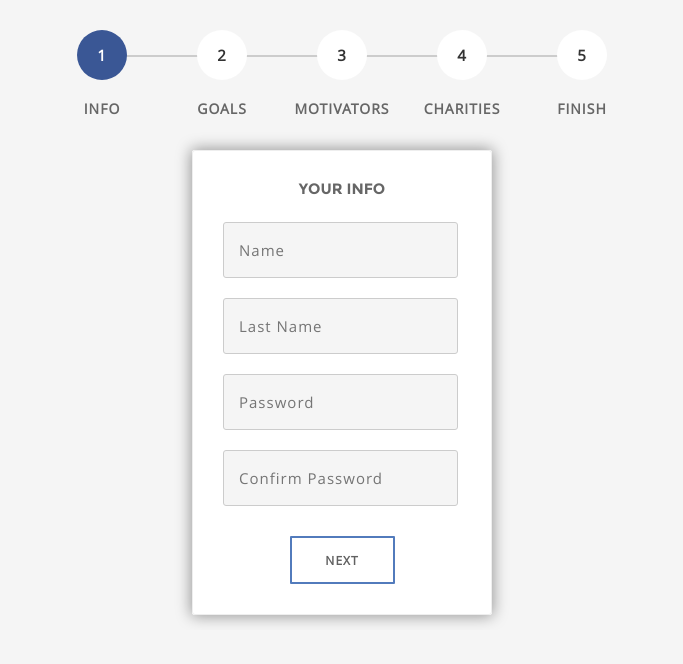
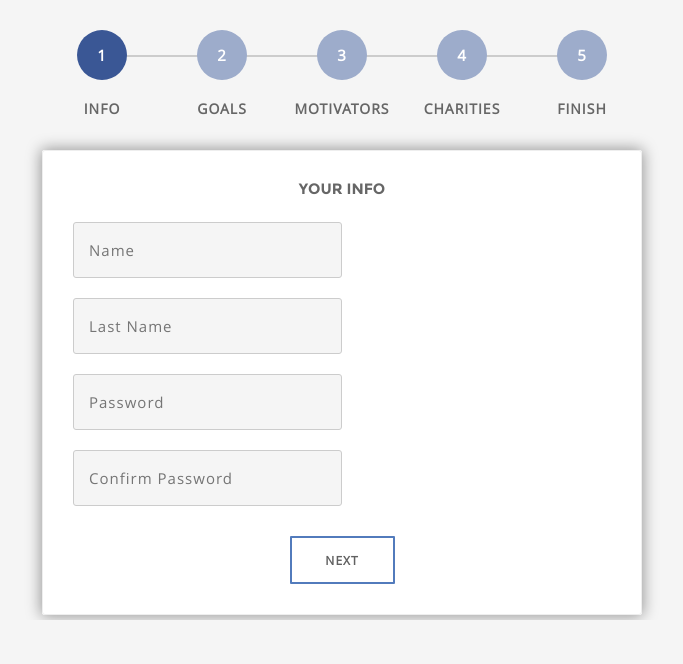
Before and after one commit to g-landia/glandia, a plain HTML site: page registration.html in a window 1280 px wide. Shown: the whole page, without its empty margins (298-981 px from the left). Drawn offline with nearby package versions, Linux system fonts and the light colour scheme.

Commit message:
Registration

```diff
--- a/css/default.css
+++ b/css/default.css
@@ -831,7 +831,7 @@ properly.
 #registration {
     /* padding-top: 20px; */
     padding-bottom: 40px;
-    height: 630px;
+    height: 620px;
     overflow: hidden;
     }
 
@@ -849,8 +849,8 @@ properly.
    box-shadow: 0 0 15px 1px rgba(0, 0, 0, 0.4);
    padding: 20px 30px;
    box-sizing: border-box;
-   width: 50%;
-   margin: 0 25%;/*stacking fieldsets above each other*/
+   width: 100%;
+   margin: 0 0%;/*stacking fieldsets above each other*/
    position: absolute;
 }
 /*Hide all except first fieldset*/
@@ -929,8 +929,8 @@ properly.
    line-height: 50px;
    display: block;
    font-size: 15px;
-   color: #333;
-   background: white;
+   color: #fff;
+   background: #9daccb;
    border-radius: 40px;
    margin: 0 auto 20px auto;
 }
--- a/registration.html
+++ b/registration.html
@@ -100,7 +100,7 @@
     </fieldset>
     <fieldset>
       <h2 class="fs-title">Ready for G-Landia?</h2>
-      <h3 class="fs-subtitle">By clicking "Confirm", you agree with our <a href="terms.html">Terms & Conditions</a></h3>
+      <h3 class="fs-subtitle">By clicking "Confirm", you agree with our <a href="terms.html"><a style="color:#9daccb">Terms & Conditions</a>.</h3>
       <input type="button" name="previous" class="previous action-button" value="Previous" />
       <input type="submit" name="submit" class="submit action-button" value="Confirm" />
     </fieldset>
@@ -108,7 +108,6 @@
  </div>
 </div>
 </section> <!-- Homepage Registration End -->
-
 
 <!-- jQuery -->
 <script src="http://thecodeplayer.com/uploads/js/jquery-1.9.1.min.js" type="text/javascript"></script>
```
